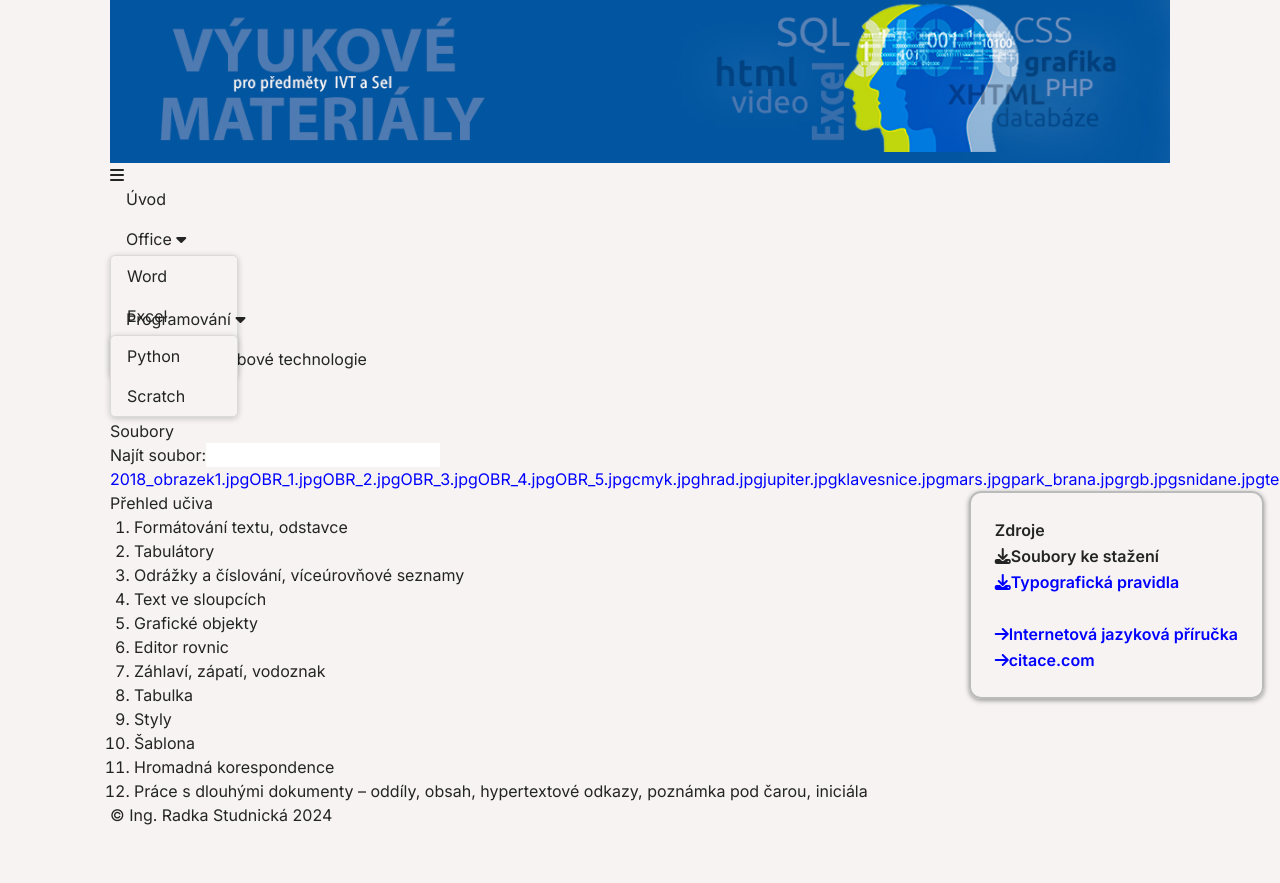
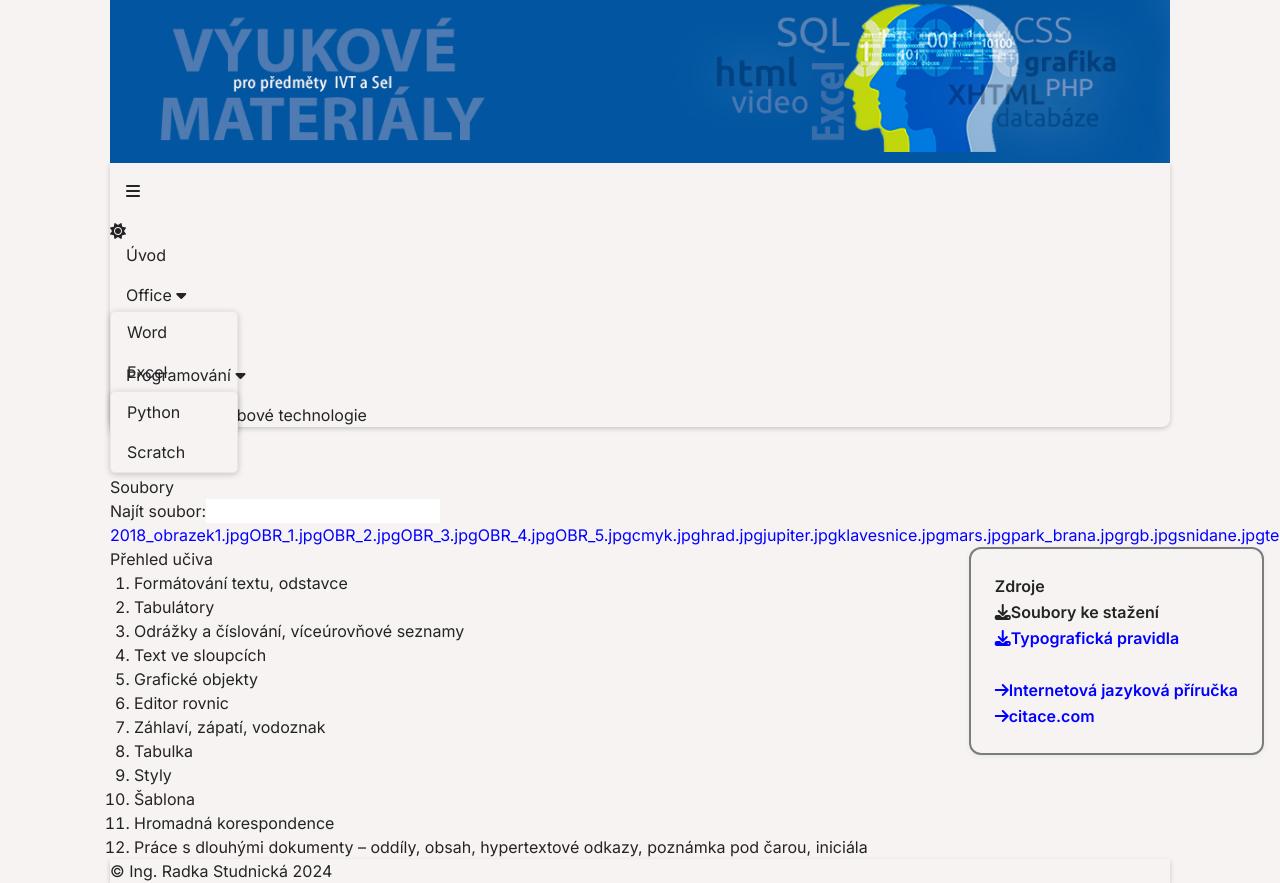
Before and after one commit to Thrillonek/studuj-redesign, a React (Vite) app: page /word in a window 1280 px wide. Shown: the top 883 px of the page. Before the commit the page ends 827 px from the top, so only its background shows below. Built offline with nearby package versions, Linux system fonts and the light colour scheme.

Commit message:
Dark mode done

```diff
--- a/src/App.css
+++ b/src/App.css
@@ -1,6 +1,15 @@
 body {
 	display: flex;
 	justify-content: center;
+}
+
+nav {
+	box-shadow: 0 0.1rem 0.3rem 0 rgba(0, 0, 0, var(--border-opacity));
+	border-radius: 0 0 0.5rem 0.5rem;
+}
+
+footer {
+	box-shadow: 0 0.1rem 0.3rem 0 rgba(0, 0, 0, var(--border-opacity));
 }
 
 nav > div > *:not(div),
@@ -33,9 +42,9 @@ nav > div > *:hover {
 		position: absolute;
 		top: 80%;
 		background-color: var(--bg);
-		border: 1px solid #dadada;
+		border: 1px solid var(--hover);
 		transform: translateY(-0.3rem);
-		box-shadow: 0 0.1rem 0.4rem 0 rgba(0, 0, 0, 0.2);
+		box-shadow: 0 0.1rem 0.4rem 0 rgba(0, 0, 0, var(--border-opacity));
 		transition: transform 0.2s ease-in-out, visibility 0.2s;
 	}
 
@@ -46,10 +55,14 @@ nav > div > *:hover {
 }
 
 @media (max-width: 767px) {
+	nav {
+		border-radius: 0;
+	}
+
 	.dropdown > .dropdown-menu {
-		background-color: white;
+		background-color: hsl(from var(--bg) h s calc(l + 3));
 		margin: 0 1rem;
-		box-shadow: inset 0.05rem 0.1rem 0.2rem 0 rgba(0, 0, 0, 0.2);
+		box-shadow: inset 0.05rem 0.1rem 0.2rem 0 rgba(0, 0, 0, var(--border-opacity));
 		max-height: 0;
 		transition: max-height 0.4s ease-in-out, margin-top 0.4s ease-in-out;
 	}
@@ -66,7 +79,7 @@ nav > div > *:hover {
 }
 
 .dropdown-menu > a:hover {
-	background-color: #e7e7e7;
+	background-color: var(--hover);
 }
 
 .link-list > a {
@@ -78,11 +91,11 @@ nav > div > *:hover {
 	display: flex;
 	flex-direction: column;
 	position: absolute;
-	box-shadow: 0 0.1rem 0.3rem 0 rgba(0, 0, 0, 0.4);
+	box-shadow: 0 0.1rem 0.3rem 0 var(--hover);
 	right: 1rem;
 	padding: 1.5rem;
 	border-radius: 0.75rem;
-	border: 2px solid #bbb;
+	border: 2px solid var(--secondary);
 	font-weight: 600;
 	line-height: 1.625;
 }
--- a/src/App.jsx
+++ b/src/App.jsx
@@ -13,6 +13,8 @@ import Word from './components/Word';
 import Logo from './img/logo.jpg';
 
 function App() {
+	const [dark, setDark] = useState(false);
+
 	function toggleNav() {
 		const nav = document.getElementById('nav');
 		nav.classList.toggle('!max-h-[30rem]');
@@ -26,6 +28,17 @@ function App() {
 	}
 
 	useEffect(() => {
+		document.querySelector(':root').style.setProperty('--text', dark ? '#f7f3f3' : '#242424');
+		document.querySelector(':root').style.setProperty('--bg', dark ? '#333944' : '#f7f3f3');
+		document.querySelector(':root').style.setProperty('color-scheme', dark ? 'dark' : 'light');
+		document.querySelector(':root').style.setProperty('--link', dark ? '#289eff' : 'blue');
+		document.querySelector(':root').style.setProperty('--link-visited', dark ? '#a06dff' : 'rgb(141, 56, 252)');
+		document.querySelector(':root').style.setProperty('--hover', dark ? '#424952' : '#e7e7e7');
+		document.querySelector(':root').style.setProperty('--secondary', dark ? '#aaa' : '#7c7c7c');
+		document.querySelector(':root').style.setProperty('--border-opacity', dark ? '0.5' : '0.2');
+	}, [dark]);
+
+	useEffect(() => {
 		nav.classList.remove('!max-h-[30rem]');
 		document.getElementsByClassName('nav-active')[0]?.classList.remove('nav-active');
 	}, [useLocation()]);
@@ -35,11 +48,20 @@ function App() {
 			<header>
 				<img src={Logo} alt='Logo' className='bg-black w-full' />
 			</header>
-			<nav className='flex flex-col md:items-center shadow-md mb-10 w-full font-semibold'>
-				<button onClick={toggleNav} className='border-gray-300 md:hidden my-2 ml-4 px-3 p-1 border rounded w-min outline-none'>
-					<i className='text-2xl fa-bars fa-solid'></i>
-				</button>
-				<div id='nav' className='flex max-md:flex-col justify-between max-md:max-h-0 md:hover:text-gray-400 transition-[max-height] duration-500 max-md:overflow-hidden ease-in-out'>
+			<nav className='relative flex flex-col justify-center md:items-center mb-10 w-full font-semibold'>
+				<div className='relative z-0 md:absolute flex justify-between md:justify-end w-full'>
+					<button onClick={toggleNav} className='border-gray-300 md:hidden my-2 ml-4 px-3 p-1 border rounded w-min outline-none'>
+						<i className='text-2xl fa-bars fa-solid'></i>
+					</button>
+					<div onClick={(e) => setDark(!dark)} className='flex items-center mr-4 cursor-pointer'>
+						<div className='flex items-center border-[--text] border rounded-full h-5 aspect-[4/2]'>
+							<div className={'border-[--text] mx-[.1rem] border rounded-full h-[90%] aspect-square transition-transform ' + (dark && 'translate-x-[120%]')} />
+						</div>
+						<i className={'pl-2 pr-0 fa-solid ' + (dark ? 'fa-moon' : 'fa-sun')}></i>
+					</div>
+				</div>
+
+				<div id='nav' className='z-10 flex max-md:flex-col justify-between max-md:max-h-0 md:hover:text-gray-400 transition-[max-height] duration-500 max-md:overflow-hidden ease-in-out'>
 					<Link to='/'>Úvod</Link>
 					<div onClick={(e) => toggleDropdown('nav-office')} className='hover:text-gray-800 cursor-default dropdown'>
 						<p>
@@ -78,7 +100,7 @@ function App() {
 					<Route path='/web' element={<Web />} />
 				</Routes>
 			</main>
-			<footer className='flex justify-center shadow-[0_3px_10px_0px_rgb(0,0,0,0.2)] my-2 mt-8 py-2 rounded w-full font-semibold'>&copy; Ing. Radka Studnická 2024</footer>
+			<footer className='flex justify-center my-2 mt-8 py-2 rounded w-full font-semibold'>&copy; Ing. Radka Studnická 2024</footer>
 		</div>
 	);
 }
--- a/src/components/Databaze.jsx
+++ b/src/components/Databaze.jsx
@@ -14,7 +14,7 @@ export default function Excel() {
 
 			<div className='sources'>
 				<h3 className='mb-3 font-bold text-2xl'>Zdroje</h3>
-				<span onClick={(e) => setDownload(true)} className='text-[#00F] hover:underline cursor-pointer download-link'>
+				<span onClick={(e) => setDownload(true)} className='text-[--link] hover:underline cursor-pointer download-link'>
 					<i className='mr-2 text-[--text] fa-download fa-solid' />
 					Soubory ke stažení
 				</span>
--- a/src/components/Excel.jsx
+++ b/src/components/Excel.jsx
@@ -14,7 +14,7 @@ export default function Excel() {
 
 			<div className='sources'>
 				<h3 className='mb-3 font-bold text-2xl'>Zdroje</h3>
-				<span onClick={(e) => setDownload(true)} className='text-[#00F] hover:underline cursor-pointer download-link'>
+				<span onClick={(e) => setDownload(true)} className='text-[--link] hover:underline cursor-pointer download-link'>
 					<i className='mr-2 text-[--text] fa-download fa-solid' />
 					Soubory ke stažení
 				</span>
--- a/src/components/Grafika.jsx
+++ b/src/components/Grafika.jsx
@@ -14,7 +14,7 @@ export default function Grafika() {
 
 			<div className='sources'>
 				<h3 className='mb-3 font-bold text-2xl'>Zdroje</h3>
-				<span onClick={(e) => setDownload(true)} className='text-[#00F] hover:underline cursor-pointer download-link'>
+				<span onClick={(e) => setDownload(true)} className='text-[--link] hover:underline cursor-pointer download-link'>
 					<i className='mr-2 text-[--text] fa-download fa-solid' />
 					Soubory ke stažení
 				</span>
--- a/src/components/Python.jsx
+++ b/src/components/Python.jsx
@@ -14,7 +14,7 @@ export default function Python() {
 
 			<div className='sources'>
 				<h3 className='mb-3 font-bold text-2xl'>Zdroje</h3>
-				<span onClick={(e) => setDownload(true)} className='text-[#00F] hover:underline cursor-pointer download-link'>
+				<span onClick={(e) => setDownload(true)} className='text-[--link] hover:underline cursor-pointer download-link'>
 					<i className='mr-2 text-[--text] fa-download fa-solid' />
 					Soubory ke stažení
 				</span>
--- a/src/components/Scratch.jsx
+++ b/src/components/Scratch.jsx
@@ -14,7 +14,7 @@ export default function Scratch() {
 
 			<div className='sources'>
 				<h3 className='mb-3 font-bold text-2xl'>Zdroje</h3>
-				<span onClick={(e) => setDownload(true)} className='text-[#00F] hover:underline cursor-pointer download-link'>
+				<span onClick={(e) => setDownload(true)} className='text-[--link] hover:underline cursor-pointer download-link'>
 					<i className='mr-2 text-[--text] fa-download fa-solid' />
 					Soubory ke stažení
 				</span>
--- a/src/components/Web.jsx
+++ b/src/components/Web.jsx
@@ -14,7 +14,7 @@ export default function Grafika() {
 
 			<div className='sources'>
 				<h3 className='mb-3 font-bold text-2xl'>Zdroje</h3>
-				<span onClick={(e) => setDownload(true)} className='text-[#00F] hover:underline cursor-pointer download-link'>
+				<span onClick={(e) => setDownload(true)} className='text-[--link] hover:underline cursor-pointer download-link'>
 					<i className='mr-2 text-[--text] fa-download fa-solid' />
 					Soubory ke stažení
 				</span>
--- a/src/components/Word.jsx
+++ b/src/components/Word.jsx
@@ -14,7 +14,7 @@ export default function Home() {
 
 			<div className='sources'>
 				<h3 className='mb-3 font-bold text-2xl'>Zdroje</h3>
-				<span onClick={(e) => setDownload(true)} className='text-[#00F] hover:underline cursor-pointer download-link'>
+				<span onClick={(e) => setDownload(true)} className='text-[--link] hover:underline cursor-pointer download-link'>
 					<i className='mr-2 text-[--text] fa-download fa-solid' />
 					Soubory ke stažení
 				</span>
--- a/src/index.css
+++ b/src/index.css
@@ -20,6 +20,11 @@
 	color-scheme: light;
 	--bg: #f7f3f3;
 	--text: #242424;
+	--hover: #e7e7e7;
+	--secondary: #7c7c7c;
+	--link: blue;
+	--link-visited: rgb(141, 56, 252);
+	--border-opacity: 0.2;
 
 	color: var(--text);
 	background-color: var(--bg);
@@ -68,10 +73,10 @@
 }
 
 a {
-	color: blue;
+	color: var(--link);
 }
 a:visited {
-	color: rgb(141, 56, 252);
+	color: var(--link-visited);
 }
 
 a:hover {
```
